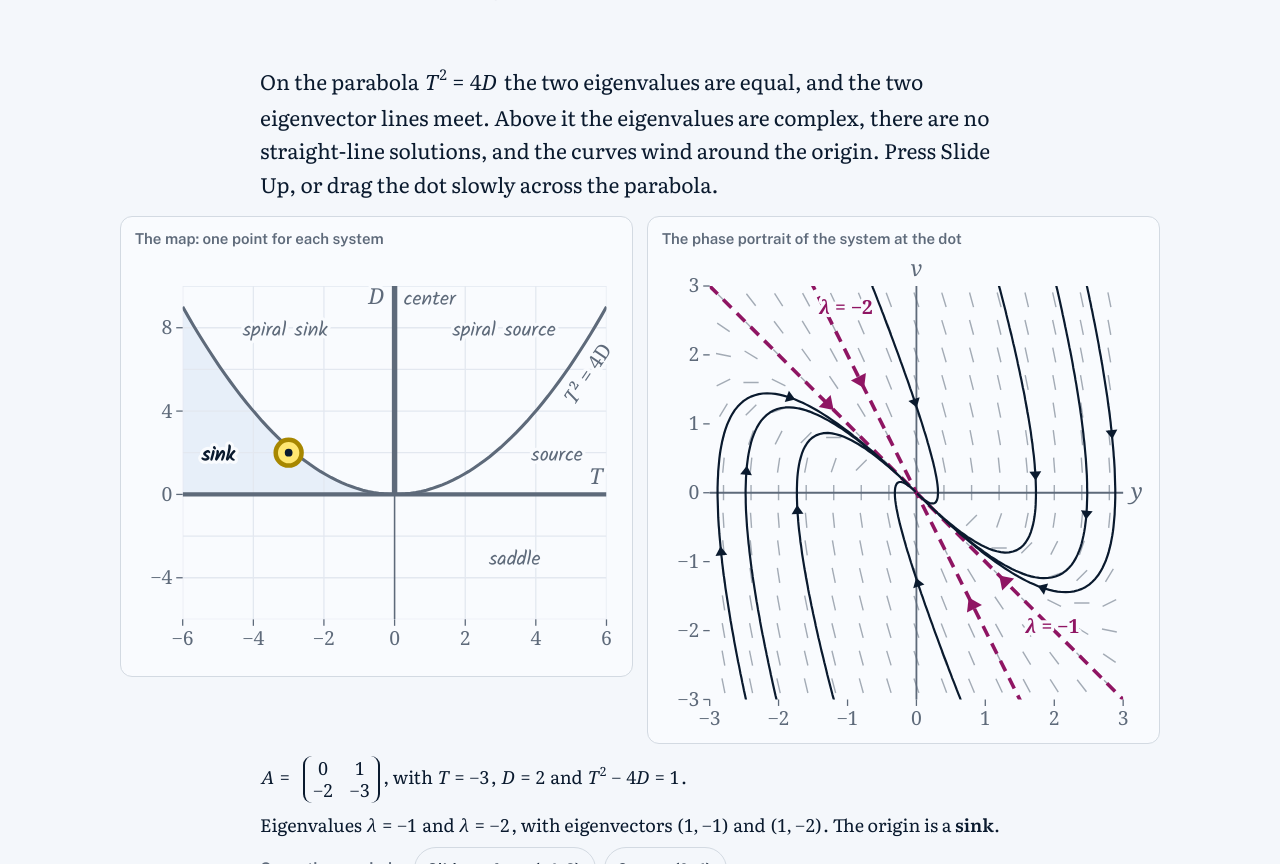
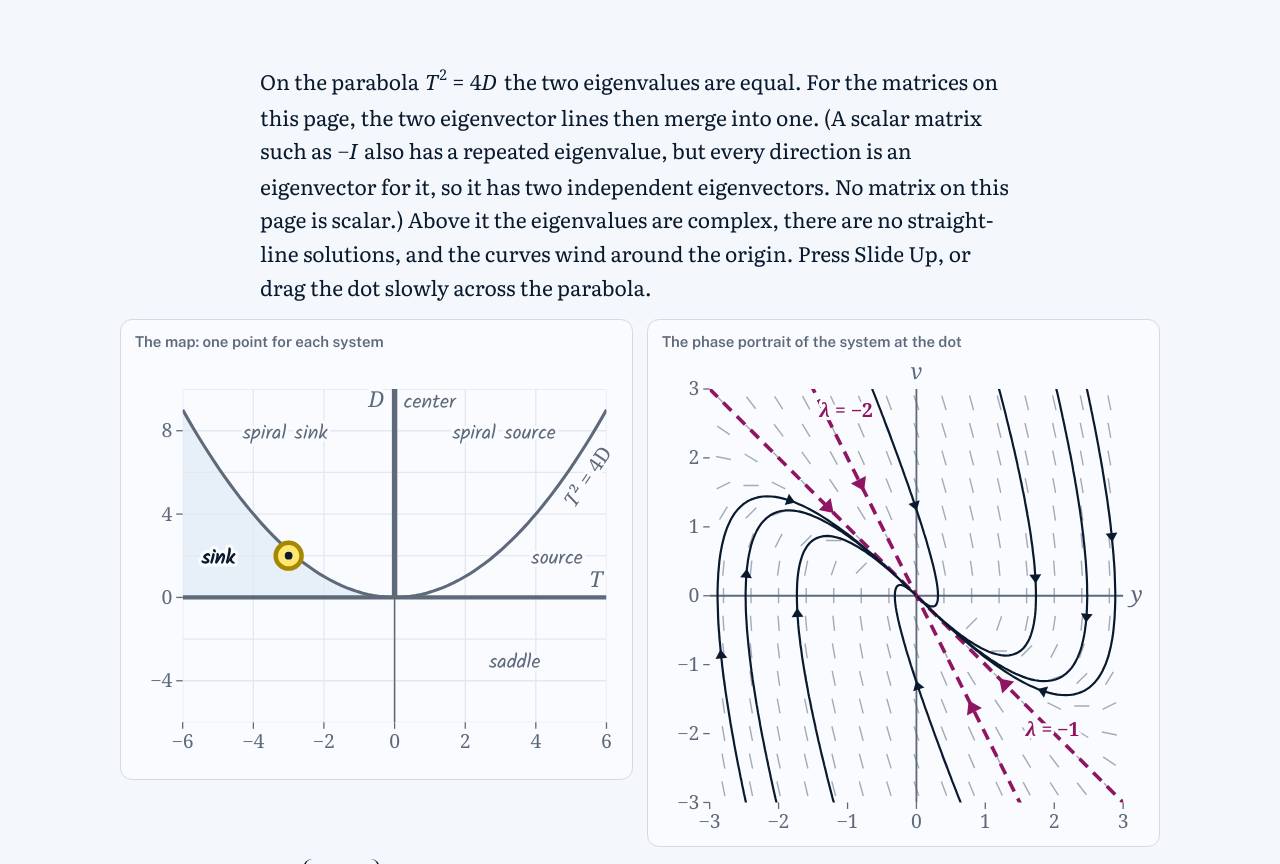
Before and after one commit to RizeComputerScience/diffeq1-trace-determinant, a plain HTML site: page index.html in a window 1280 px wide. Shown: the part 2758-3622 px from the top of the page. Drawn offline with nearby package versions, Linux system fonts and the light colour scheme; a web font is replaced by a local one.

```diff
--- a/index.html
+++ b/index.html
@@ -3071,7 +3071,7 @@ function page() {
     duo('1') + col(blk('pre1', pre1HTML) + blk('c1', c1HTML)) +
 
     sec('sec-parabola', '2', 'Crossing the Parabola', '') +
-    prose('', ['On the parabola `T^2 = 4D` the two eigenvalues are equal, and the two eigenvector lines meet. Above it the eigenvalues are complex, there are no straight-line solutions, and the curves wind around the origin. Press Slide Up, or drag the dot slowly across the parabola.']) +
+    prose('', ['On the parabola `T^2 = 4D` the two eigenvalues are equal. For the matrices on this page, the two eigenvector lines then merge into one. (A scalar matrix such as `−I` also has a repeated eigenvalue, but every direction is an eigenvector for it, so it has two independent eigenvectors. No matrix on this page is scalar.) Above it the eigenvalues are complex, there are no straight-line solutions, and the curves wind around the origin. Press Slide Up, or drag the dot slowly across the parabola.']) +
     duo('2') + col(blk('slide', slideHTML)) +
     prose('', ['On the positive `D`-axis the real part `α = F{T}{2}` is 0, and the spirals close up into ellipses: a center. Anywhere else above the parabola they spiral in or out. The ring marks where one solution starts, and the dot where it is one turn later. Move a hair off the axis and watch them separate.']) +
     col(blk('c2', c2HTML)) +
```
